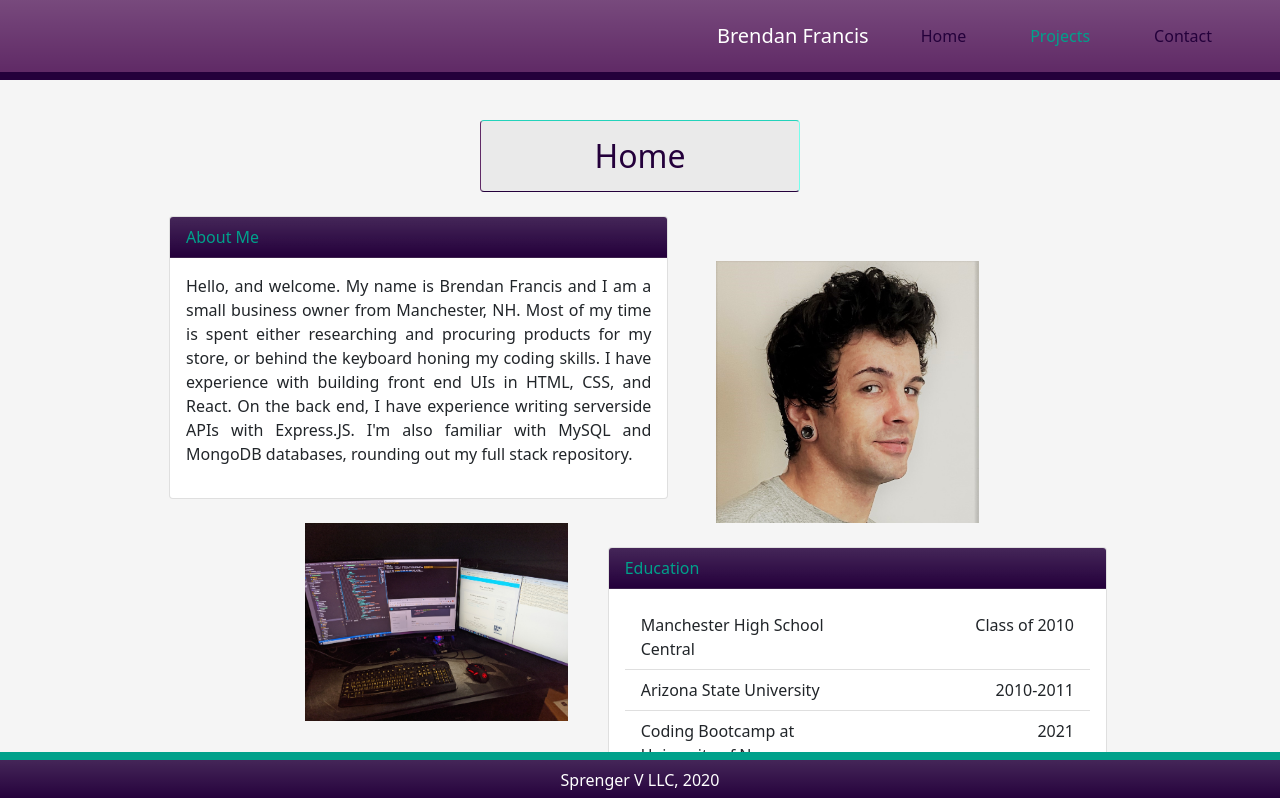
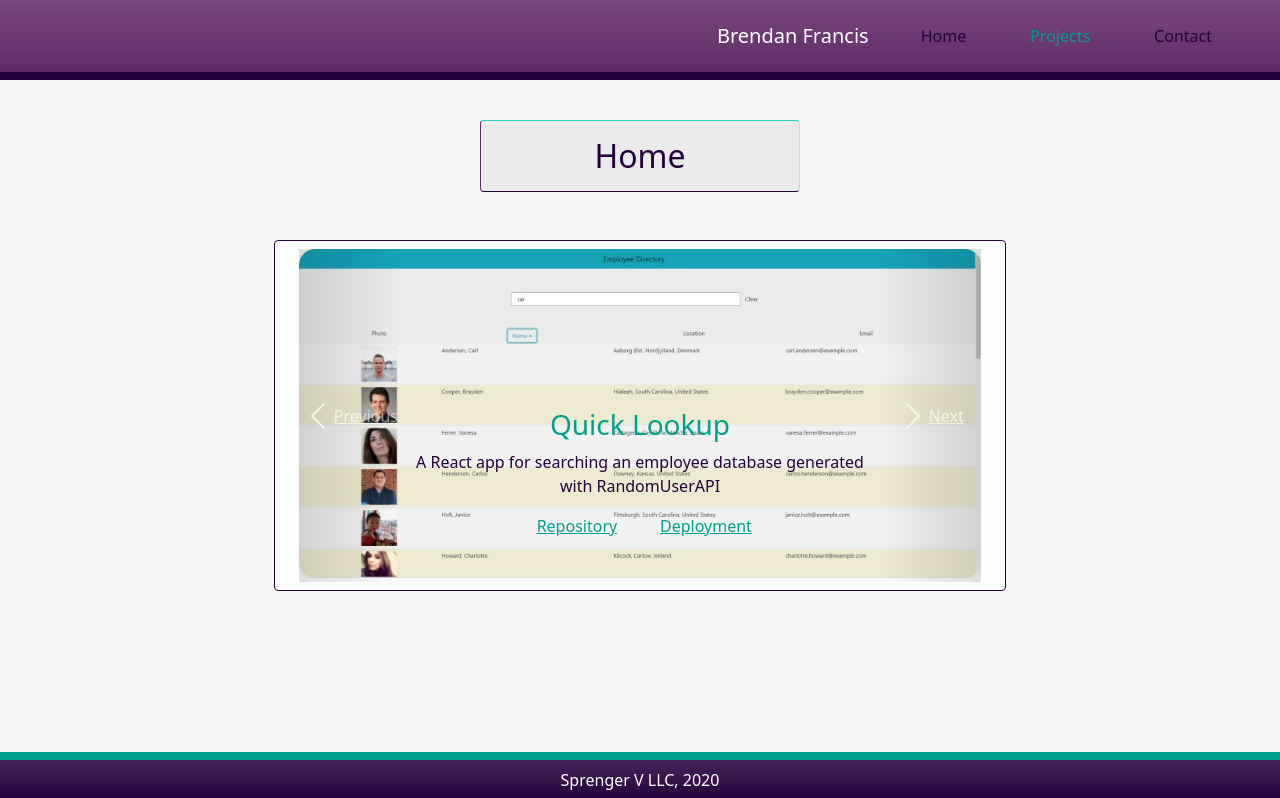
Before and after one commit to SprengerV/react_portfolio, a React (Create React App) app: page /projects in a window 1280 px wide. Shown: the top 798 px of the page. Built offline with nearby package versions, Linux system fonts and the light colour scheme.

Commit message:
debug for deploy

```diff
--- a/src/App.js
+++ b/src/App.js
@@ -15,7 +15,7 @@ function App() {
       <Container fluid={ true }>
         <Navbar/>
         <Route
-          path="/"
+          exact path="/"
           component={ Home }
         />
         <Route
--- a/src/components/navbar/index.js
+++ b/src/components/navbar/index.js
@@ -14,7 +14,7 @@ const Navbar = (props) => {
   const [page, setPage] = useState('Home');
 
   useEffect(() => {
-    if (props.location === '/') {
+    if (props.location === '/' || !props.location) {
       setPage('Home');
     }
   }, [setPage, props])
```
